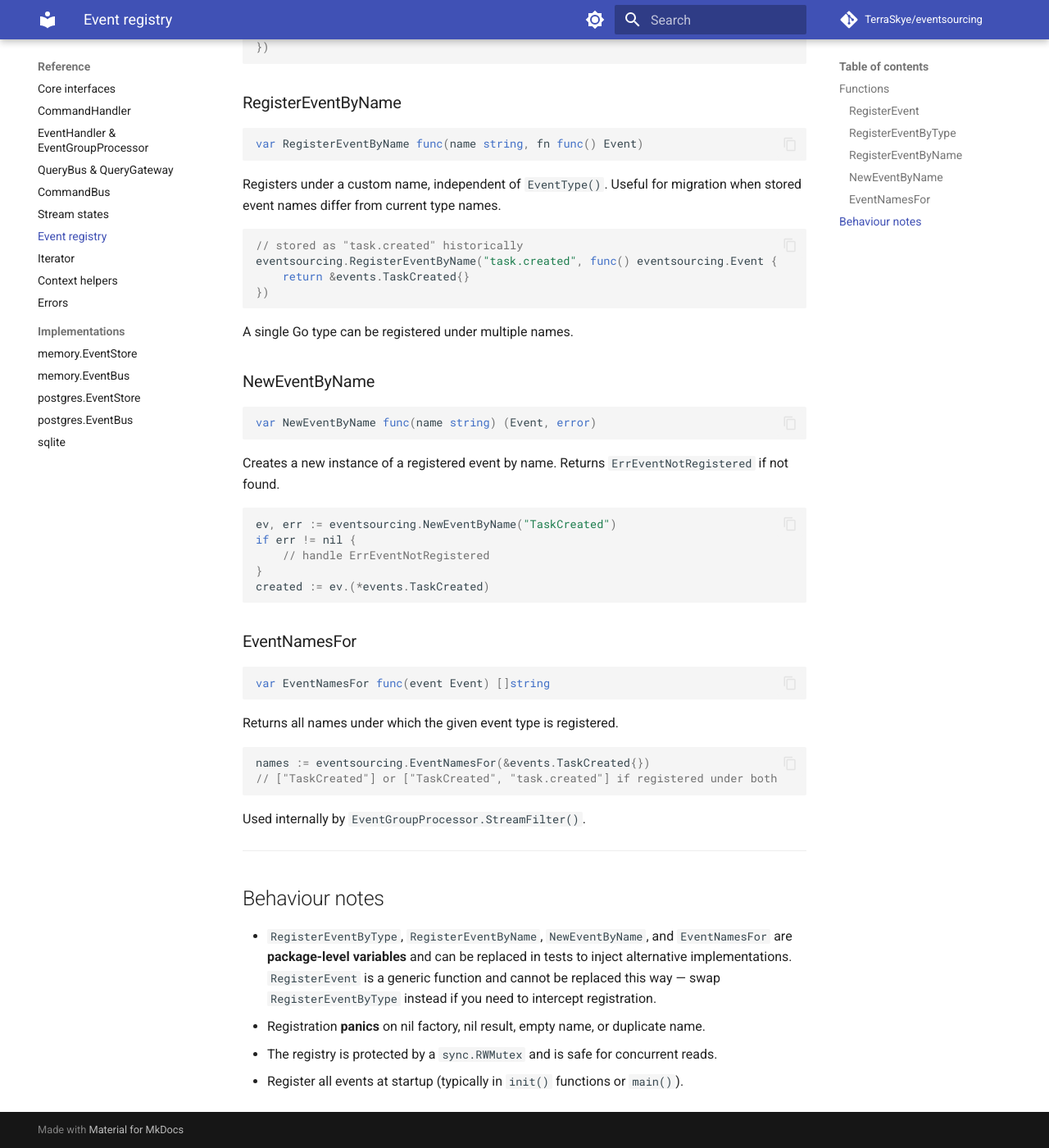
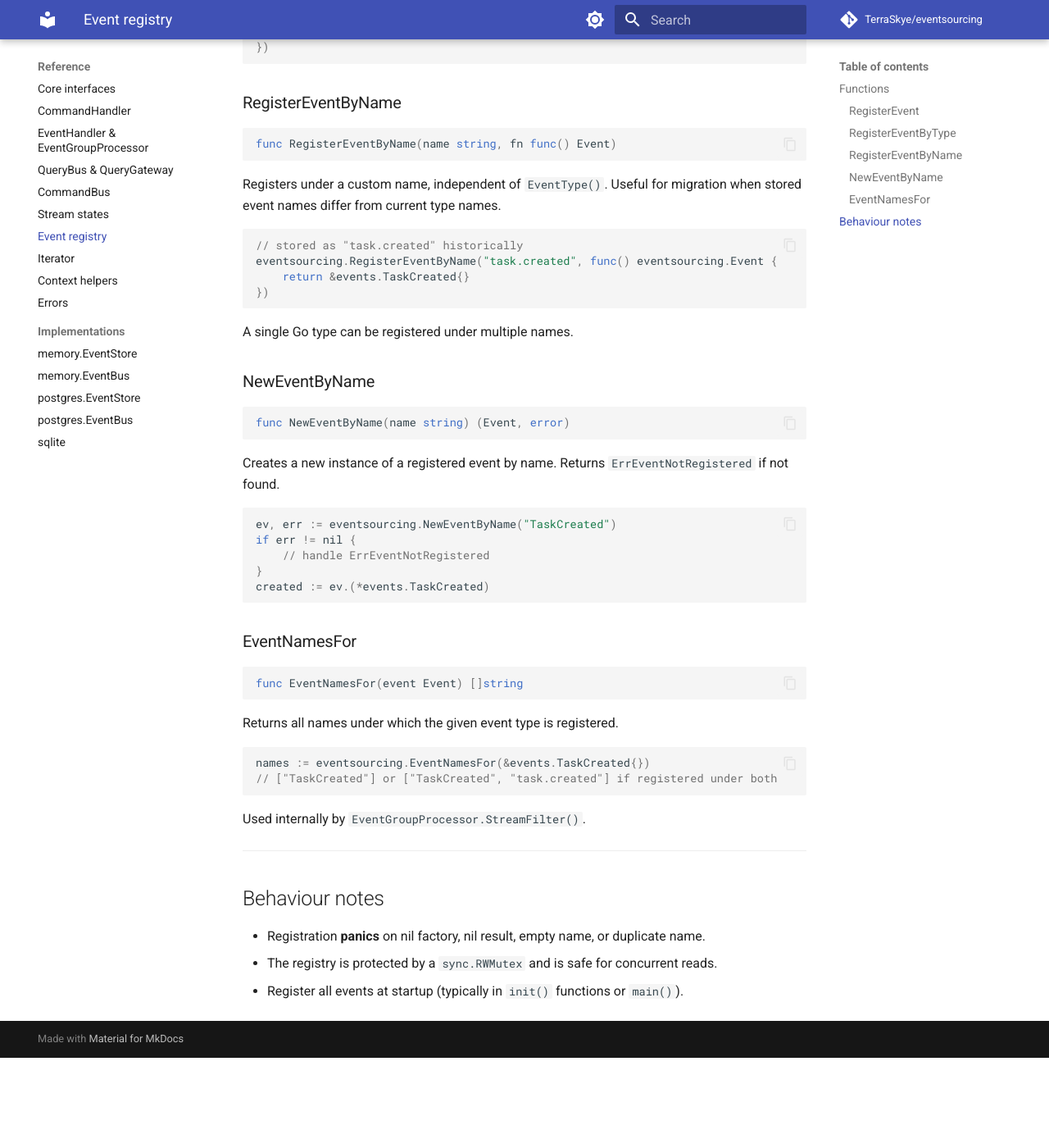
Before and after one commit to TerraSkye/eventsourcing, an MkDocs documentation site: the page built from docs/reference/event-registry.md, in a window 1280 px wide and 1400 px high, scrolled down 806 px. Shown: the whole window at 82% size. Built offline with MkDocs 1.6.1 and Material for MkDocs 9.7.7, drawn with Linux system fonts in a browser that asks for light colours; comment, search, counter and statistics services are not loaded; after the commit the page ends 2096 px from its top, so only the background shows below that.

Commit message:
Show the registry functions as funcs in the reference
The reference page still gave them var signatures and said tests could
replace them.

Co-Authored-By: Claude Opus 5.5 <noreply@anthropic.com>

````diff
--- a/docs/reference/event-registry.md
+++ b/docs/reference/event-registry.md
@@ -23,7 +23,7 @@ eventsourcing.RegisterEvent(&events.TaskCreated{})
 ### RegisterEventByType
 
 ```go
-var RegisterEventByType func(fn func() Event)
+func RegisterEventByType(fn func() Event)
 ```
 
 Registers using a factory function. Equivalent to `RegisterEvent` but with explicit factory control:
@@ -37,7 +37,7 @@ eventsourcing.RegisterEventByType(func() eventsourcing.Event {
 ### RegisterEventByName
 
 ```go
-var RegisterEventByName func(name string, fn func() Event)
+func RegisterEventByName(name string, fn func() Event)
 ```
 
 Registers under a custom name, independent of `EventType()`. Useful for migration when stored event names differ from current type names.
@@ -54,7 +54,7 @@ A single Go type can be registered under multiple names.
 ### NewEventByName
 
 ```go
-var NewEventByName func(name string) (Event, error)
+func NewEventByName(name string) (Event, error)
 ```
 
 Creates a new instance of a registered event by name. Returns `ErrEventNotRegistered` if not found.
@@ -70,7 +70,7 @@ created := ev.(*events.TaskCreated)
 ### EventNamesFor
 
 ```go
-var EventNamesFor func(event Event) []string
+func EventNamesFor(event Event) []string
 ```
 
 Returns all names under which the given event type is registered.
@@ -86,7 +86,6 @@ Used internally by `EventGroupProcessor.StreamFilter()`.
 
 ## Behaviour notes
 
-- `RegisterEventByType`, `RegisterEventByName`, `NewEventByName`, and `EventNamesFor` are **package-level variables** and can be replaced in tests to inject alternative implementations. `RegisterEvent` is a generic function and cannot be replaced this way — swap `RegisterEventByType` instead if you need to intercept registration.
 - Registration **panics** on nil factory, nil result, empty name, or duplicate name.
 - The registry is protected by a `sync.RWMutex` and is safe for concurrent reads.
 - Register all events at startup (typically in `init()` functions or `main()`).
````
